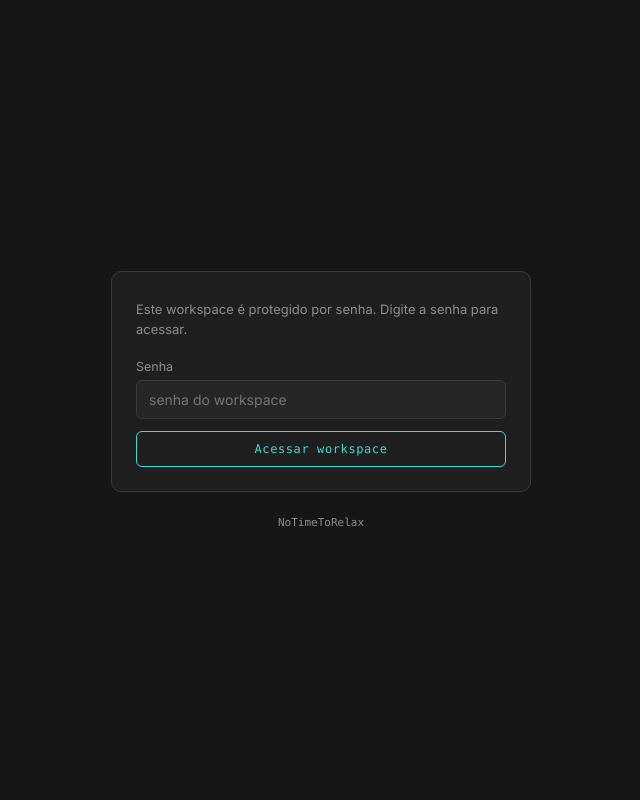
After one commit to miqueiashenderson/notimetorelax, a FastAPI app: template templates/workspace-login.html in a window 1280 px wide. The commit adds this page. Shown: the whole page, without its empty margins (319-959 px from the left). Run offline with FastAPI, Linux system fonts and the light colour scheme; the template is opened without the code that fills it, so the values that code supplies are empty.

Commit message:
Migrate to Vercel + Supabase, replace pdftotext with PyMuPDF, HMAC sessions, fix XSS, add password protection

```diff
--- a/main.py
+++ b/main.py
@@ -1,35 +1,54 @@
-import os, json, re
+import os, time, hashlib, hmac, secrets
 from fastapi import FastAPI, Request, UploadFile, File, Form, Query
 from fastapi.responses import HTMLResponse, RedirectResponse, JSONResponse
-from fastapi.staticfiles import StaticFiles
 from fastapi.templating import Jinja2Templates
 from contextlib import asynccontextmanager
 
-from database import init_db, create_workspace, get_workspace, get_members, add_member, remove_member
-from extractor import extrair_de_pdf
+from database import init_db, create_workspace, get_workspace, get_members, add_member, remove_member, check_password
+from extractor import extrair_de_pdf_bytes
+
+SESSION_TTL = 86400 * 30
+SESSION_SECRET = os.environ.get("SESSION_SECRET") or secrets.token_hex(32)
+
+
+def _make_session_token(slug: str) -> str:
+    payload = f"{slug}:{int(time.time()) + SESSION_TTL}"
+    sig = hmac.new(SESSION_SECRET.encode(), payload.encode(), hashlib.sha256).hexdigest()[:16]
+    return f"{payload}.{sig}"
+
+
+def _check_session(request: Request, slug: str) -> bool:
+    cookie = request.cookies.get(f"ws_{slug}")
+    if not cookie:
+        return False
+    try:
+        payload, sig = cookie.rsplit(".", 1)
+        expected = hmac.new(SESSION_SECRET.encode(), payload.encode(), hashlib.sha256).hexdigest()[:16]
+        if not hmac.compare_digest(sig, expected):
+            return False
+        data_slug, expiry = payload.rsplit(":", 1)
+        return data_slug == slug and time.time() < float(expiry)
+    except Exception:
+        return False
+
+
+def _require_auth(request: Request, ws) -> bool:
+    return not ws.password_hash or _check_session(request, ws.slug)
 
 
 @asynccontextmanager
 async def lifespan(app: FastAPI):
     init_db()
-    os.makedirs("uploads", exist_ok=True)
     yield
 
 
 app = FastAPI(title="NoTimeToRelax", lifespan=lifespan)
 
 BASE_DIR = os.path.dirname(os.path.abspath(__file__))
-
 templates = Jinja2Templates(directory=os.path.join(BASE_DIR, "templates"))
 
-STATIC_DIR = os.path.join(BASE_DIR, "static")
-os.makedirs(STATIC_DIR, exist_ok=True)
 
-UPLOAD_DIR = os.path.join(BASE_DIR, "uploads")
-os.makedirs(UPLOAD_DIR, exist_ok=True)
-
-
-# ─── Frontend ───────────────────────────────────────────────────────────────
+# ─── Frontend ────────────────────────────────────────────────────────────────
 
 
 @app.get("/", response_class=HTMLResponse)
@@ -44,14 +63,31 @@ async def dashboard(request: Request, slug: str):
         return templates.TemplateResponse(
             "landing.html", {"request": request, "erro": "Workspace não encontrado."}
         )
+    if not _require_auth(request, ws):
+        return RedirectResponse(url=f"/workspace/{slug}/login", status_code=302)
     members = get_members(ws.id)
     return templates.TemplateResponse(
         "dashboard.html",
         {
             "request": request,
             "workspace": ws.to_dict(),
-            "members_json": json.dumps([m.to_dict() for m in members]),
+            "members": [m.to_dict() for m in members],
         },
+    )
+
+
+@app.get("/workspace/{slug}/login", response_class=HTMLResponse)
+async def workspace_login(request: Request, slug: str):
+    ws = get_workspace(slug)
+    if not ws:
+        return templates.TemplateResponse(
+            "landing.html", {"request": request, "erro": "Workspace não encontrado."}
+        )
+    if not ws.password_hash:
+        return RedirectResponse(url=f"/workspace/{slug}", status_code=302)
+    return templates.TemplateResponse(
+        "workspace-login.html",
+        {"request": request, "workspace": ws.to_dict()},
     )
 
 
@@ -62,33 +98,46 @@ async def upload_page(request: Request, slug: str):
         return templates.TemplateResponse(
             "landing.html", {"request": request, "erro": "Workspace não encontrado."}
         )
+    if not _require_auth(request, ws):
+        return RedirectResponse(url=f"/workspace/{slug}/login", status_code=302)
     return templates.TemplateResponse(
         "upload.html", {"request": request, "workspace": ws.to_dict()}
     )
 
 
-# ─── API ────────────────────────────────────────────────────────────────────
+# ─── API ─────────────────────────────────────────────────────────────────────
 
 
 @app.post("/api/workspace")
-async def api_create_workspace(name: str = Form(...)):
+async def api_create_workspace(name: str = Form(...), password: str = Form("")):
     if not name or not name.strip():
         return JSONResponse({"erro": "Nome é obrigatório."}, status_code=400)
-    ws = create_workspace(name.strip())
-    return JSONResponse(ws.to_dict())
+    pw = password.strip() if password else ""
+    ws = create_workspace(name.strip(), pw if pw else None)
+    resp = JSONResponse(ws.to_dict())
+    if pw:
+        token = _make_session_token(ws.slug)
+        resp.set_cookie(
+            key=f"ws_{ws.slug}", value=token,
+            httponly=True, max_age=SESSION_TTL, samesite="lax",
+        )
+    return resp
 
 
 @app.get("/api/workspace/{slug}/members")
-async def api_get_members(slug: str):
+async def api_get_members(request: Request, slug: str):
     ws = get_workspace(slug)
     if not ws:
         return JSONResponse({"erro": "Workspace não encontrado."}, status_code=404)
+    if not _require_auth(request, ws):
+        return JSONResponse({"erro": "Acesso negado."}, status_code=403)
     members = get_members(ws.id)
     return JSONResponse([m.to_dict() for m in members])
 
 
 @app.post("/api/workspace/{slug}/upload")
 async def api_upload(
+    request: Request,
     slug: str,
     file: UploadFile = File(...),
     force: bool = Query(False),
@@ -97,17 +146,18 @@ async def api_upload(
     ws = get_workspace(slug)
     if not ws:
         return JSONResponse({"erro": "Workspace não encontrado."}, status_code=404)
+    if not _require_auth(request, ws):
+        return JSONResponse({"erro": "Acesso negado."}, status_code=403)
 
     if not file.filename or not file.filename.lower().endswith(".pdf"):
         return JSONResponse({"erro": "Apenas arquivos PDF são aceitos."}, status_code=400)
 
-    tmp_path = os.path.join(UPLOAD_DIR, f"_tmp_{ws.id}.pdf")
     try:
         content = await file.read()
-        with open(tmp_path, "wb") as f:
-            f.write(content)
+        if len(content) > 10 * 1024 * 1024:
+            return JSONResponse({"erro": "Arquivo muito grande. Máximo 10 MB."}, status_code=400)
 
-        dados = extrair_de_pdf(tmp_path)
+        dados = extrair_de_pdf_bytes(content)
 
         if dados is None:
             return JSONResponse(
@@ -128,10 +178,27 @@ async def api_upload(
         return JSONResponse(member.to_dict())
 
     except Exception as e:
-        return JSONResponse({"erro": str(e)}, status_code=500)
-    finally:
-        if os.path.exists(tmp_path):
-            os.remove(tmp_path)
+        return JSONResponse({"erro": "Erro interno ao processar o arquivo."}, status_code=500)
+
+
+@app.post("/api/workspace/{slug}/auth")
+async def api_auth(slug: str, request: Request):
+    ws = get_workspace(slug)
+    if not ws:
+        return JSONResponse({"erro": "Workspace não encontrado."}, status_code=404)
+    if not ws.password_hash:
+        return JSONResponse({"erro": "Workspace não possui senha."}, status_code=400)
+    body = await request.json()
+    password = body.get("password", "")
+    if not check_password(password, ws.password_hash):
+        return JSONResponse({"erro": "Senha incorreta."}, status_code=401)
+    token = _make_session_token(ws.slug)
+    resp = JSONResponse({"ok": True})
+    resp.set_cookie(
+        key=f"ws_{ws.slug}", value=token,
+        httponly=True, max_age=SESSION_TTL, samesite="lax",
+    )
+    return resp
 
 
 @app.post("/api/workspace/{slug}/members")
@@ -139,6 +206,8 @@ async def api_add_member(slug: str, request: Request):
     ws = get_workspace(slug)
     if not ws:
         return JSONResponse({"erro": "Workspace não encontrado."}, status_code=404)
+    if not _require_auth(request, ws):
+        return JSONResponse({"erro": "Acesso negado."}, status_code=403)
     body = await request.json()
     nome = body.get("nome", "").strip()
     curso = body.get("curso", "")
@@ -153,10 +222,12 @@ async def api_add_member(slug: str, request: Request):
 
 
 @app.delete("/api/workspace/{slug}/members/{member_id}")
-async def api_remove_member(slug: str, member_id: int):
+async def api_remove_member(request: Request, slug: str, member_id: int):
     ws = get_workspace(slug)
     if not ws:
         return JSONResponse({"erro": "Workspace não encontrado."}, status_code=404)
+    if not _require_auth(request, ws):
+        return JSONResponse({"erro": "Acesso negado."}, status_code=403)
     ok = remove_member(member_id)
     if not ok:
         return JSONResponse({"erro": "Membro não encontrado."}, status_code=404)
--- a/requirements.txt
+++ b/requirements.txt
@@ -1,7 +1,6 @@
 fastapi==0.115.0
-uvicorn[standard]==0.30.6
 sqlalchemy==2.0.35
-aiosqlite==0.20.0
 python-multipart==0.0.12
 jinja2==3.1.4
 psycopg2-binary==2.9.10
+PyMuPDF==1.23.7
--- a/templates/dashboard.html
+++ b/templates/dashboard.html
@@ -295,7 +295,7 @@ const SLOTS = [
   "18:30-19:20","19:20-20:10","20:20-21:10","21:10-22:00"
 ];
 
-let MEMBERS = {{ members_json|safe }};
+let MEMBERS = {{ members|tojson }};
 
 const active = new Set(MEMBERS.map(m=>m.name));
 
--- a/templates/landing.html
+++ b/templates/landing.html
@@ -152,6 +152,8 @@
       <form id="createForm" onsubmit="return criarWorkspace(event)">
         <label for="nome">Nome da equipe / projeto</label>
         <input type="text" id="nome" placeholder="ex: Minha Equipe" required autocomplete="off">
+        <label for="createPassword" style="margin-top:12px;">Senha (opcional — workspace ficará protegido)</label>
+        <input type="text" id="createPassword" placeholder="ex: minha-senha" autocomplete="off">
         <button class="btn" type="submit">Criar workspace</button>
       </form>
     </div>
@@ -166,7 +168,7 @@
   </div>
 
   <footer>
-    <a href="https://github.com/anomalyco/opencode" style="color:var(--dim);text-decoration:none;">NoTimeToRelax</a>
+    <a href="/" style="color:var(--dim);text-decoration:none;">NoTimeToRelax</a>
   </footer>
 </div>
 
@@ -175,8 +177,10 @@ async function criarWorkspace(e){
   e.preventDefault();
   const nome = document.getElementById('nome').value.trim();
   if(!nome) return false;
+  const password = document.getElementById('createPassword').value.trim();
   const form = new FormData();
   form.append('name', nome);
+  if(password) form.append('password', password);
   try{
     const r = await fetch('/api/workspace', {method:'POST', body:form});
     const data = await r.json();
--- /dev/null
+++ b/templates/workspace-login.html
@@ -0,0 +1,164 @@
+<!DOCTYPE html>
+<html lang="pt-BR">
+<head>
+<meta charset="UTF-8">
+<meta name="viewport" content="width=device-width,initial-scale=1">
+<title>Acesso — {{ workspace.name }} — NoTimeToRelax</title>
+<style>
+  @import url('https://fonts.googleapis.com/css2?family=Inter:wght@400;500;600;700&display=swap');
+
+  :root{
+    --bg:        #161616;
+    --surface:   #1f1f1f;
+    --surface-2: #262626;
+    --line:      #3a3a3a;
+    --fg:        #f2f4f8;
+    --dim:       #8d8d8d;
+    --cyan:      #3ddbd9;
+    --magenta:   #ee5396;
+    --sans: 'Inter', -apple-system, 'Segoe UI', sans-serif;
+    --mono: 'JetBrains Mono', ui-monospace, SFMono-Regular, Menlo, Consolas, monospace;
+  }
+
+  *{box-sizing:border-box;}
+  body{
+    margin:0;
+    background:var(--bg);
+    color:var(--fg);
+    font-family:var(--sans);
+    min-height:100vh;
+    display:flex;
+    align-items:center;
+    justify-content:center;
+    padding:20px;
+  }
+
+  .card{width:100%;max-width:420px;}
+
+  .panel{
+    background:var(--surface);
+    border:1px solid var(--line);
+    border-radius:10px;
+    padding:24px;
+  }
+
+  h1{
+    font-family:var(--mono);
+    font-size:20px;
+    font-weight:700;
+    margin:0 0 4px;
+  }
+
+  .sub{
+    font-size:13px;
+    color:var(--dim);
+    margin:0 0 20px;
+    line-height:1.5;
+  }
+
+  label{
+    display:block;
+    font-size:12.5px;
+    color:var(--dim);
+    margin-bottom:6px;
+  }
+
+  input[type="password"]{
+    width:100%;
+    padding:10px 12px;
+    border-radius:6px;
+    border:1px solid var(--line);
+    background:var(--surface-2);
+    color:var(--fg);
+    font-size:14px;
+    font-family:var(--sans);
+    outline:none;
+    transition:border-color .15s;
+  }
+  input[type="password"]:focus{border-color:var(--cyan);}
+
+  .btn{
+    display:block;
+    width:100%;
+    margin-top:12px;
+    padding:10px;
+    border-radius:6px;
+    border:1px solid var(--cyan);
+    background:transparent;
+    color:var(--cyan);
+    font-family:var(--mono);
+    font-size:12px;
+    letter-spacing:.05em;
+    cursor:pointer;
+    transition:background .15s, color .15s;
+  }
+  .btn:hover{
+    background:var(--cyan);
+    color:var(--bg);
+  }
+
+  .erro{
+    margin-top:16px;
+    background:var(--surface);
+    border:1px solid #7a2a3c;
+    border-left:3px solid var(--magenta);
+    border-radius:6px;
+    padding:12px 14px;
+    font-size:13px;
+    color:var(--magenta);
+    display:none;
+  }
+
+  footer{
+    text-align:center;
+    margin-top:24px;
+    color:var(--dim);
+    font-size:11px;
+    font-family:var(--mono);
+  }
+</style>
+</head>
+<body>
+<div class="card">
+  <div class="panel">
+    <h1>{{ workspace.name }}</h1>
+    <p class="sub">Este workspace é protegido por senha. Digite a senha para acessar.</p>
+    <form id="loginForm">
+      <label for="password">Senha</label>
+      <input type="password" id="password" placeholder="senha do workspace" required autocomplete="off">
+      <button class="btn" type="submit">Acessar workspace</button>
+    </form>
+    <div class="erro" id="erro"></div>
+  </div>
+  <footer>
+    <a href="/" style="color:var(--dim);text-decoration:none;">NoTimeToRelax</a>
+  </footer>
+</div>
+
+<script>
+document.getElementById('loginForm').addEventListener('submit', async (e) => {
+  e.preventDefault();
+  const password = document.getElementById('password').value;
+  const erro = document.getElementById('erro');
+  erro.style.display = 'none';
+  try{
+    const r = await fetch('/api/workspace/{{ workspace.slug }}/auth', {
+      method:'POST',
+      headers:{'Content-Type':'application/json'},
+      body:JSON.stringify({password})
+    });
+    const data = await r.json();
+    if(data.ok){
+      window.location.href = '/workspace/{{ workspace.slug }}';
+    }else{
+      erro.textContent = data.erro || 'Senha incorreta.';
+      erro.style.display = 'block';
+    }
+  }catch(err){
+    erro.textContent = 'Erro ao conectar. Tente novamente.';
+    erro.style.display = 'block';
+  }
+});
+</script>
+</body>
+</html>
```
Also changed, not shown: database.py (+22 -4 lines), extractor.py (+24 -28 lines), render.yaml (deleted, +0 -18 lines), vercel.json (added). Lines whose indentation alone changed are shown as unchanged.
